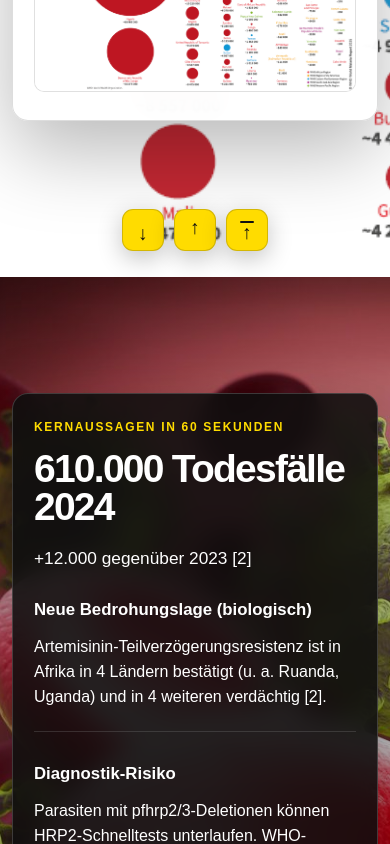
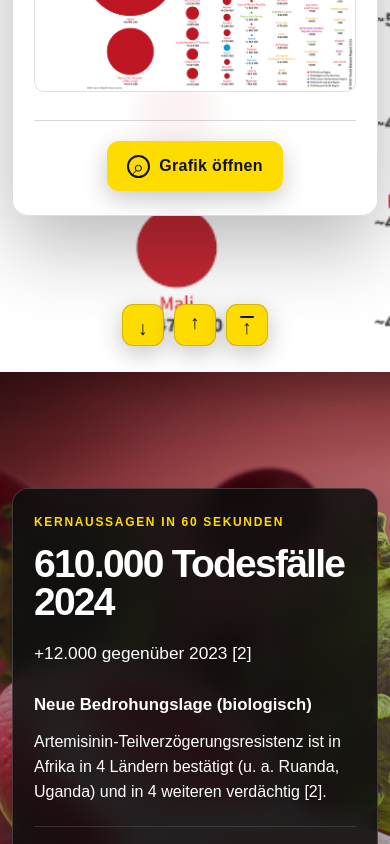
Before and after one commit to Gelbe-Liste/malaria-update-2026, a React (Vite) app: page / in a window 390 px wide. Shown: the part 1820-2664 px from the top of the page. Built offline with nearby package versions, Linux system fonts and the light colour scheme.

Commit message:
malaria-scrollytelling-react-rounded-v9

```diff
--- a/src/App.jsx
+++ b/src/App.jsx
@@ -10,22 +10,34 @@ import StandardContent from "./components/StandardContent";
 import StepsContent from "./components/StepsContent";
 import SourcesContent from "./components/SourcesContent";
 import VideoContent from "./components/VideoContent";
-import { trackOnce } from "./tracking/piano";
+import ImageLightbox from "./components/ImageLightbox";
+import { trackEvent, trackOnce } from "./tracking/piano";
 
-function PageContent({ page }) {
+const ZOOMABLE_CHAPTERS = new Set(["kernaussagen", "who-zahlen"]);
+
+function PageContent({ page, onOpenGraphic }) {
+  const graphicHandler = ZOOMABLE_CHAPTERS.has(page.id) ? onOpenGraphic : undefined;
+
   switch (page.kind) {
-    case "hero": return <HeroContent page={page} />;
-    case "stats": return <StatsContent page={page} />;
-    case "steps": return <StepsContent page={page} />;
-    case "sources": return <SourcesContent page={page} />;
-    case "video": return <VideoContent page={page} />;
-    default: return <StandardContent page={page} />;
+    case "hero":
+      return <HeroContent page={page} />;
+    case "stats":
+      return <StatsContent page={page} onOpenGraphic={graphicHandler} />;
+    case "steps":
+      return <StepsContent page={page} />;
+    case "sources":
+      return <SourcesContent page={page} />;
+    case "video":
+      return <VideoContent page={page} />;
+    default:
+      return <StandardContent page={page} onOpenGraphic={graphicHandler} />;
   }
 }
 
 export default function App() {
   const [activeIndex, setActiveIndex] = useState(0);
   const [menuOpen, setMenuOpen] = useState(false);
+  const [openGraphic, setOpenGraphic] = useState(null);
 
   const handleActive = useCallback((index) => {
     setActiveIndex(index);
@@ -34,6 +46,25 @@ export default function App() {
       history.replaceState(null, "", index === 0 ? window.location.pathname : `#${page.id}`);
     }
   }, []);
+
+  const handleOpenGraphic = useCallback((page) => {
+    setOpenGraphic(page);
+    trackEvent("image_view_open", {
+      chapter_id: page.id,
+      image_src: page.background,
+      module_id: "malaria-update-2025"
+    });
+  }, []);
+
+  const handleCloseGraphic = useCallback(() => {
+    if (openGraphic) {
+      trackEvent("image_view_close", {
+        chapter_id: openGraphic.id,
+        module_id: "malaria-update-2025"
+      });
+    }
+    setOpenGraphic(null);
+  }, [openGraphic]);
 
   useEffect(() => {
     trackOnce("page-display", "page.display", {
@@ -93,10 +124,18 @@ export default function App() {
             onActive={handleActive}
             long={["who-zahlen", "beratung", "chemoprophylaxe", "standby", "resistenzen", "literatur"].includes(page.id)}
           >
-            <PageContent page={page} />
+            <PageContent page={page} onOpenGraphic={() => handleOpenGraphic(page)} />
           </PageShell>
         ))}
       </main>
+
+      <ImageLightbox
+        open={Boolean(openGraphic)}
+        image={openGraphic?.background}
+        title={openGraphic?.kicker || openGraphic?.nav || "Grafik"}
+        chapterId={openGraphic?.id}
+        onClose={handleCloseGraphic}
+      />
     </>
   );
 }
--- a/src/components/PageShell.jsx
+++ b/src/components/PageShell.jsx
@@ -1,12 +1,9 @@
-import { cloneElement, isValidElement, useEffect, useRef, useState } from "react";
+import { useEffect, useRef, useState } from "react";
 import { trackEvent, trackOnce } from "../tracking/piano";
-import ImageLightbox from "./ImageLightbox";
 
 export default function PageShell({ page, index, total, nextId, previousId, startId, onActive, children, long = false }) {
   const ref = useRef(null);
   const [visible, setVisible] = useState(index === 0);
-  const [imageOpen, setImageOpen] = useState(false);
-  const zoomableImage = ["kernaussagen", "who-zahlen"].includes(page.id);
 
   useEffect(() => {
     const element = ref.current;
@@ -36,19 +33,6 @@ export default function PageShell({ page, index, total, nextId, previousId, star
     document.getElementById(targetId)?.scrollIntoView({ behavior: "smooth", block: "start" });
   };
 
-  const openGraphic = () => {
-    setImageOpen(true);
-    trackEvent("image_view_open", {
-      chapter_id: page.id,
-      image_src: page.background,
-      module_id: "malaria-update-2025"
-    });
-  };
-
-  const renderedChildren = zoomableImage && isValidElement(children)
-    ? cloneElement(children, { onOpenGraphic: openGraphic })
-    : children;
-
   return (
     <section
       ref={ref}
@@ -65,9 +49,7 @@ export default function PageShell({ page, index, total, nextId, previousId, star
         <div className="story-page__scrim" />
       </div>
 
-      <div className="story-page__inner">
-        {renderedChildren}
-      </div>
+      <div className="story-page__inner">{children}</div>
 
       <div className="scroll-controls" aria-label="Kapitel-Navigation">
         <button
@@ -105,20 +87,6 @@ export default function PageShell({ page, index, total, nextId, previousId, star
           </span>
         </button>
       </div>
-
-      <ImageLightbox
-        open={imageOpen}
-        image={page.background}
-        title={page.kicker || page.nav}
-        chapterId={page.id}
-        onClose={() => {
-          setImageOpen(false);
-          trackEvent("image_view_close", {
-            chapter_id: page.id,
-            module_id: "malaria-update-2025"
-          });
-        }}
-      />
     </section>
   );
 }
--- a/src/styles.css
+++ b/src/styles.css
@@ -894,3 +894,58 @@ button.secondary-cta {
     padding-inline: 12px !important;
   }
 }
+
+/* v9: graphic viewer trigger – deliberately explicit and independent of PageShell injection */
+.graphic-open-row {
+  display: flex !important;
+  justify-content: center !important;
+  align-items: center;
+  width: 100%;
+  margin-top: 28px;
+  padding-top: 22px;
+  border-top: 1px solid rgba(255, 255, 255, 0.18);
+}
+
+.story-page--light .graphic-open-row {
+  border-top-color: rgba(15, 15, 15, 0.16);
+}
+
+.graphic-open-button {
+  display: inline-flex !important;
+  align-items: center;
+  justify-content: center;
+  gap: 9px;
+  min-height: 48px;
+  padding: 12px 18px;
+  border: 0;
+  border-radius: var(--radius-control, 12px);
+  background: #ffdc00;
+  color: #111;
+  font: inherit;
+  font-weight: 800;
+  line-height: 1;
+  cursor: pointer;
+  box-shadow: 0 8px 24px rgba(0, 0, 0, 0.22);
+}
+
+.graphic-open-button__icon {
+  font-size: 1.25rem;
+  line-height: 1;
+}
+
+.graphic-open-button:hover,
+.graphic-open-button:focus-visible {
+  background: #ffe42f;
+}
+
+@media (max-width: 640px) {
+  .graphic-open-row {
+    margin-top: 24px;
+    padding-top: 20px;
+  }
+
+  .graphic-open-button {
+    min-height: 50px;
+    padding-inline: 20px;
+  }
+}
```
Also changed, not shown: 1 other file (tests, documents, lock files or other folders).
